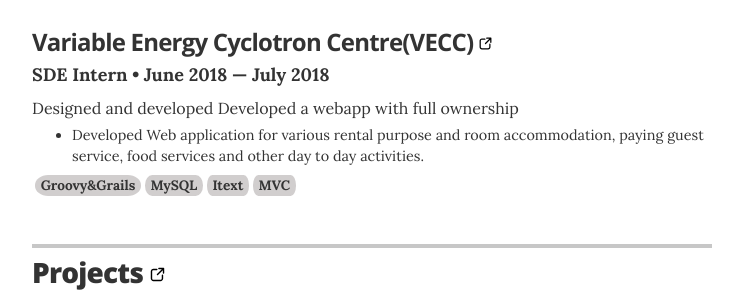
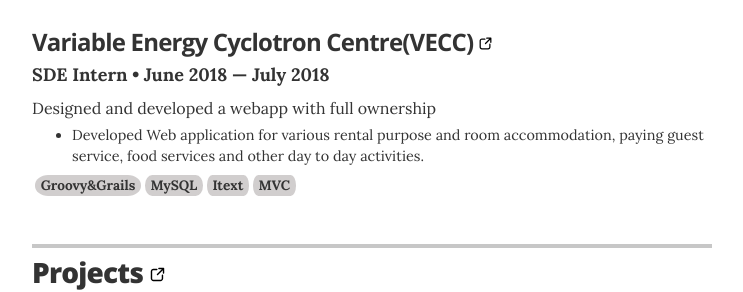
Before and after one commit to shweta0922/_resume_, a Jekyll site: the page built from index.html, in a window 1280 px wide and 900 px high, scrolled down 1738 px. Shown: the part 162-454 px from the top of the window, without its empty margins (268-1011 px from the left). Built offline with Jekyll 4.4.1, drawn with Linux system fonts in a browser that asks for light colours.

Commit message:
typo fix

```diff
--- a/_data/experience.yml
+++ b/_data/experience.yml
@@ -68,7 +68,7 @@
   location: Kolkata
   duration: June 2018  &mdash; July 2018
   summary:
-    Designed and developed Developed a webapp with full ownership
+    Designed and developed a webapp with full ownership
   points:
     - Developed Web application for various rental purpose and room accommodation, paying guest service, food services and other day to day activities.
   techs:
```
